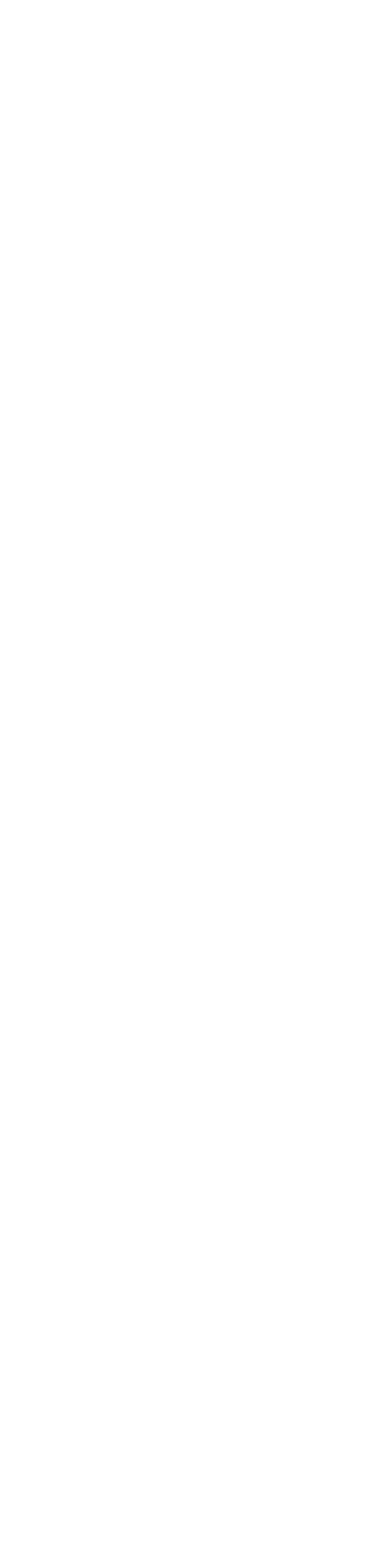
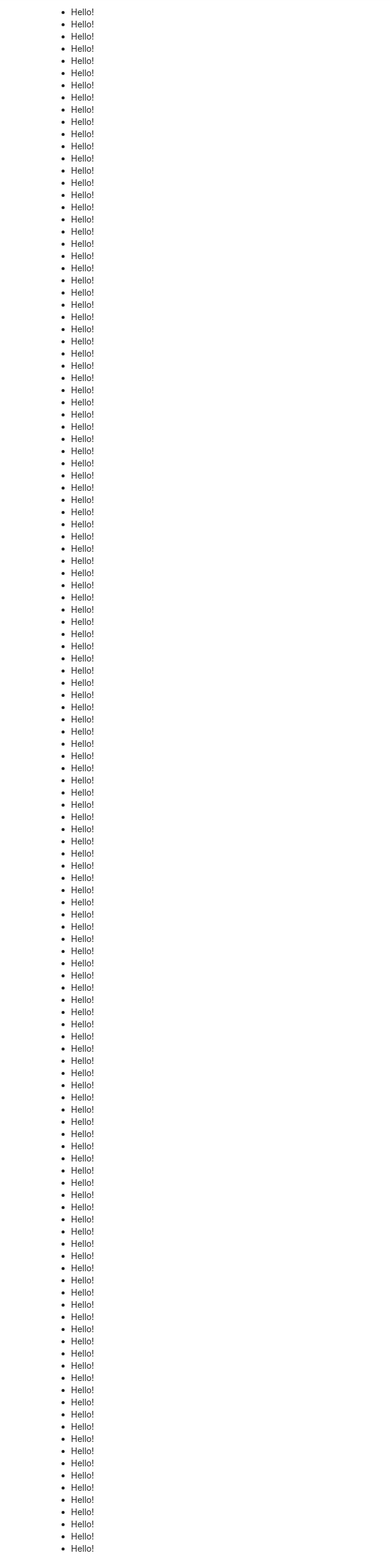
Before and after one commit to tobymac208/BlogIt, a React (Create React App) app: page / in a window 1280 px wide. Before the commit this address had no page. Shown: the part 60-2612 px from the top of the page at 61% size, without its empty margins (0-640 px from the left). Before the commit the page ends 800 px from the top, so only its background shows below. Built offline with nearby package versions, Linux system fonts and the light colour scheme.

Commit message:
Fix CSS styling.

```diff
--- a/src/Components/App.css
+++ b/src/Components/App.css
@@ -1,38 +1,44 @@
-.App {
+.main {
+  margin-top: 5em;
+}
+
+.center {
+  justify-content: center;
+  padding: 10px;
+}
+
+.ui.search .input {
+  width: 100%;
+}
+.ui.search .prompt {
+  border-radius: 0px;
+}
+.ui.input > input {
+  border: 1.5px solid rgba(34, 36, 38, 0.15);
+}
+
+.item {
+  padding: 15px 0px !important;
+}
+
+i.icon {
+  float: right;
+  font-size: 20px;
+  cursor: pointer;
+}
+
+.right {
+  float: right !important;
+}
+.center-div {
   text-align: center;
 }
 
-.App-logo {
-  height: 40vmin;
-  pointer-events: none;
-}
-
-@media (prefers-reduced-motion: no-preference) {
-  .App-logo {
-    animation: App-logo-spin infinite 20s linear;
-  }
-}
-
-.App-header {
-  background-color: #282c34;
-  min-height: 100vh;
-  display: flex;
-  flex-direction: column;
-  align-items: center;
-  justify-content: center;
-  font-size: calc(10px + 2vmin);
-  color: white;
-}
-
-.App-link {
-  color: #61dafb;
-}
-
-@keyframes App-logo-spin {
-  from {
-    transform: rotate(0deg);
-  }
-  to {
-    transform: rotate(360deg);
-  }
-}
+/* .wrapper .sidebar {
+  background-color: rgb(5, 68, 104);
+  position: fixed;
+  top: 10%;
+  left: 0;
+  width: 225px;
+  height: 50%;
+} */
--- a/src/Components/App.js
+++ b/src/Components/App.js
@@ -1,6 +1,8 @@
 import './App.css';
 import {BrowserRouter as Router, Routes, Route} from 'react-router-dom';
 import Header from './Header';
+import Footer from './Footer';
+import Test from './Test';
 
 function App() {
   return (
@@ -8,7 +10,9 @@ function App() {
       <Router>
         <Header />
         <Routes>
+          <Route path="/" element={<Test />} />
         </Routes>
+        <Footer />
       </Router>
     </div>
   );
--- a/src/Components/Footer.js
+++ b/src/Components/Footer.js
@@ -1,7 +1,13 @@
 import React from 'react';
 
 const Footer = () => {
-
+    return (
+    <div className="ui menu">
+        <div className='ui container center'>
+            <p>BlogIt &copy; {new Date().getFullYear()}</p>
+        </div>
+    </div>
+    );
 };
 
 export default Footer;
--- /dev/null
+++ b/src/Components/Test.js
@@ -0,0 +1,152 @@
+import React from 'react'
+
+function Test() {
+    return (
+        <div className='main'>
+            <ul>
+                <li>Hello!</li>
+                <li>Hello!</li>
+                <li>Hello!</li>
+                <li>Hello!</li>
+                <li>Hello!</li>
+                <li>Hello!</li>
+                <li>Hello!</li>
+                <li>Hello!</li>
+                <li>Hello!</li>
+                <li>Hello!</li>
+                <li>Hello!</li>
+                <li>Hello!</li>
+                <li>Hello!</li>
+                <li>Hello!</li>
+                <li>Hello!</li>
+                <li>Hello!</li>
+                <li>Hello!</li>
+                <li>Hello!</li>
+                <li>Hello!</li>
+                <li>Hello!</li>
+                <li>Hello!</li>
+                <li>Hello!</li>
+                <li>Hello!</li>
+                <li>Hello!</li>
+                <li>Hello!</li>
+                <li>Hello!</li>
+                <li>Hello!</li>
+                <li>Hello!</li>
+                <li>Hello!</li>
+                <li>Hello!</li>
+                <li>Hello!</li>
+                <li>Hello!</li>
+                <li>Hello!</li>
+                <li>Hello!</li>
+                <li>Hello!</li>
+                <li>Hello!</li>
+                <li>Hello!</li>
+                <li>Hello!</li>
+                <li>Hello!</li>
+                <li>Hello!</li>
+                <li>Hello!</li>
+                <li>Hello!</li>
+                <li>Hello!</li>
+                <li>Hello!</li>
+                <li>Hello!</li>
+                <li>Hello!</li>
+                <li>Hello!</li>
+                <li>Hello!</li>
+                <li>Hello!</li>
+                <li>Hello!</li>
+                <li>Hello!</li>
+                <li>Hello!</li>
+                <li>Hello!</li>
+                <li>Hello!</li>
+                <li>Hello!</li>
+                <li>Hello!</li>
+                <li>Hello!</li>
+                <li>Hello!</li>
+                <li>Hello!</li>
+                <li>Hello!</li>
+                <li>Hello!</li>
+                <li>Hello!</li>
+                <li>Hello!</li>
+                <li>Hello!</li>
+                <li>Hello!</li>
+                <li>Hello!</li>
+                <li>Hello!</li>
+                <li>Hello!</li>
+                <li>Hello!</li>
+                <li>Hello!</li>
+                <li>Hello!</li>
+                <li>Hello!</li>
+                <li>Hello!</li>
+                <li>Hello!</li>
+                <li>Hello!</li>
+                <li>Hello!</li>
+                <li>Hello!</li>
+                <li>Hello!</li>
+                <li>Hello!</li>
+                <li>Hello!</li>
+                <li>Hello!</li>
+                <li>Hello!</li>
+                <li>Hello!</li>
+                <li>Hello!</li>
+                <li>Hello!</li>
+                <li>Hello!</li>
+                <li>Hello!</li>
+                <li>Hello!</li>
+                <li>Hello!</li>
+                <li>Hello!</li>
+                <li>Hello!</li>
+                <li>Hello!</li>
+                <li>Hello!</li>
+                <li>Hello!</li>
+                <li>Hello!</li>
+                <li>Hello!</li>
+                <li>Hello!</li>
+                <li>Hello!</li>
+                <li>Hello!</li>
+                <li>Hello!</li>
+                <li>Hello!</li>
+                <li>Hello!</li>
+                <li>Hello!</li>
+                <li>Hello!</li>
+                <li>Hello!</li>
+                <li>Hello!</li>
+                <li>Hello!</li>
+                <li>Hello!</li>
+                <li>Hello!</li>
+                <li>Hello!</li>
+                <li>Hello!</li>
+                <li>Hello!</li>
+                <li>Hello!</li>
+                <li>Hello!</li>
+                <li>Hello!</li>
+                <li>Hello!</li>
+                <li>Hello!</li>
+                <li>Hello!</li>
+                <li>Hello!</li>
+                <li>Hello!</li>
+                <li>Hello!</li>
+                <li>Hello!</li>
+                <li>Hello!</li>
+                <li>Hello!</li>
+                <li>Hello!</li>
+                <li>Hello!</li>
+                <li>Hello!</li>
+                <li>Hello!</li>
+                <li>Hello!</li>
+                <li>Hello!</li>
+                <li>Hello!</li>
+                <li>Hello!</li>
+                <li>Hello!</li>
+                <li>Hello!</li>
+                <li>Hello!</li>
+                <li>Hello!</li>
+                <li>Hello!</li>
+                <li>Hello!</li>
+                <li>Hello!</li>
+                <li>Hello!</li>
+            </ul>
+        </div>
+    )
+}
+
+export default Test
```
